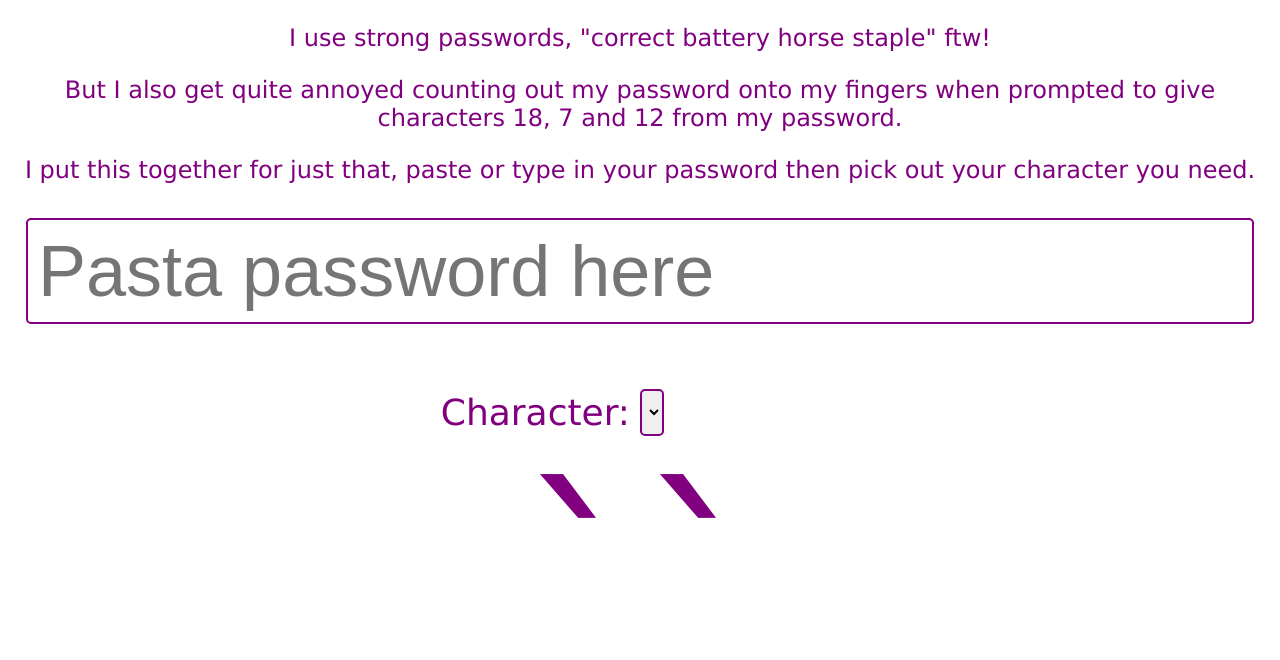
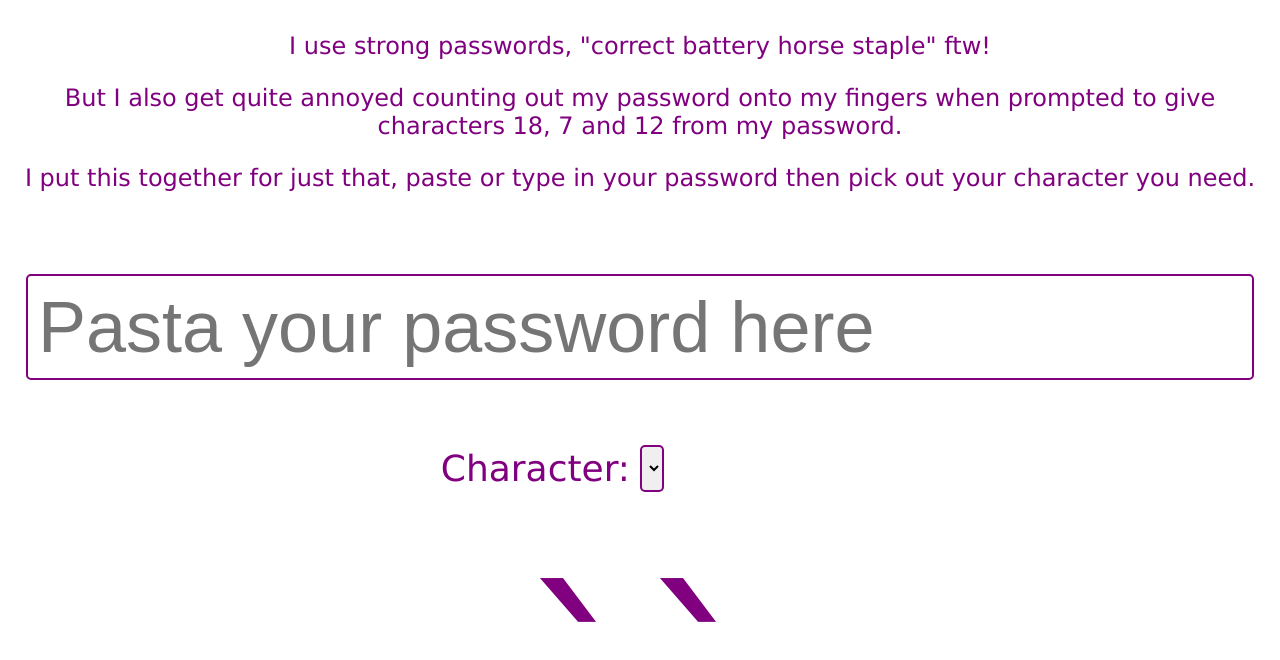
Before and after one commit to spences10/characters-from-password, a Next.js app: page / in a window 1280 px wide. Shown: the top 660 px of the page. Built offline with nearby package versions, Linux system fonts and the light colour scheme.

Commit message:
more mess

```diff
--- a/components/MainForm.js
+++ b/components/MainForm.js
@@ -6,11 +6,7 @@ const Body = styled.body`
   font-size: 1.5em;
   border-radius: 5px;
   text-align: center;
-  font-family: verdana
-`
-
-const WrapperForm = styled.form`
-  /* position: absolute; */
+  font-family: verdana;
   display: grid;
   grid-template-rows: repeat(1, 1fr);
   grid-template-columns: repeat(1, 1fr);
@@ -20,7 +16,7 @@ const WrapperForm = styled.form`
 const CharacterInput = styled.input.attrs({
   // we can define static props
   type: 'password',
-  placeholder: 'Pasta password here',
+  placeholder: 'Pasta your password here',
 
   // or we can define dynamic ones
   margin: props => props.size || '10px',
@@ -30,9 +26,6 @@ const CharacterInput = styled.input.attrs({
   font-size: 3em;
   border: 2px solid purple;
   border-radius: 5px;
-  // position: absolute;
-  // top: 25%;
-  // left: 25%;
 
   /* here we use the dynamically computed props */
   margin: ${props => props.margin};
@@ -44,14 +37,10 @@ const CharacterSelect = styled.select`
   border: 2px solid purple;
   border-radius: 5px;
   justify-self: start;
-  /* position: absolute;
-  top: 35%;
-  left: 26%; */
 `
 
 const CharacterLabel = styled.label`
   font-size: 1.5em;
-  /* margin: 10px 200px 10px 200px; */
   padding: 10px;
   border: 10px;
   justify-self: end;
@@ -62,19 +51,12 @@ const SelectDiv = styled.div`
   grid-template-columns: repeat(2, 1fr);
   color: purple;
   align-items: center
-  /* font-size: 1.5em; */
-  /* margin: 10px 200px 10px 200px; */
-  /* padding: 10px; */
-  /* border: 10px; */
 `
 
 const ResultsDiv = styled.div`
   font-size: 10em;
   border-radius: 5px;
   text-align: center;
-  /* position: absolute;
-  top: 15%;
-  left: 26%; */
 `
 
 class MainForm extends React.Component {
@@ -123,7 +105,6 @@ class MainForm extends React.Component {
           <p>But I also get quite annoyed counting out my password onto my fingers when prompted to give characters 18, 7 and 12 from my password.</p>
           <p>I put this together for just that, paste or type in your password then pick out your character you need.</p>
         </div>
-        <WrapperForm>
         <CharacterInput
           value={this.state.password}
           onChange={e => this.setState({ password: e.target.value })}
@@ -136,7 +117,6 @@ class MainForm extends React.Component {
             {list}
           </CharacterSelect>
         </SelectDiv>
-        </WrapperForm>
         <ResultsDiv>
           <label>`{characterFromPassword}`</label>
         </ResultsDiv>
```
Lines whose indentation alone changed are shown as unchanged.
